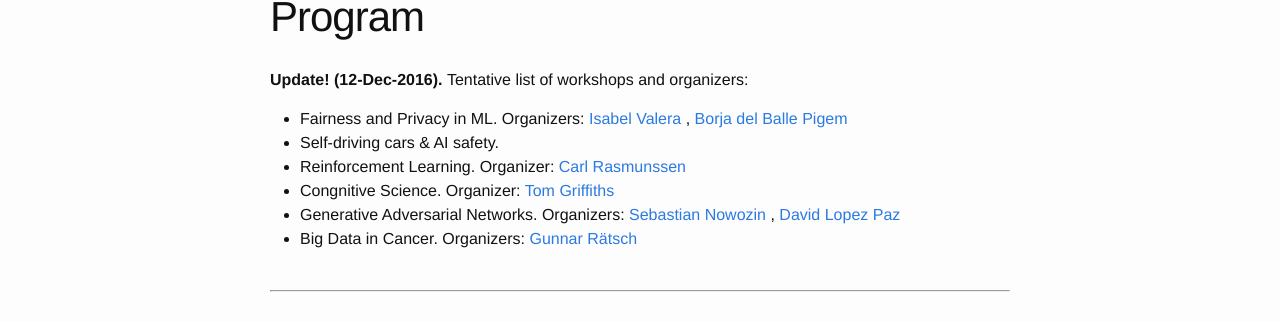
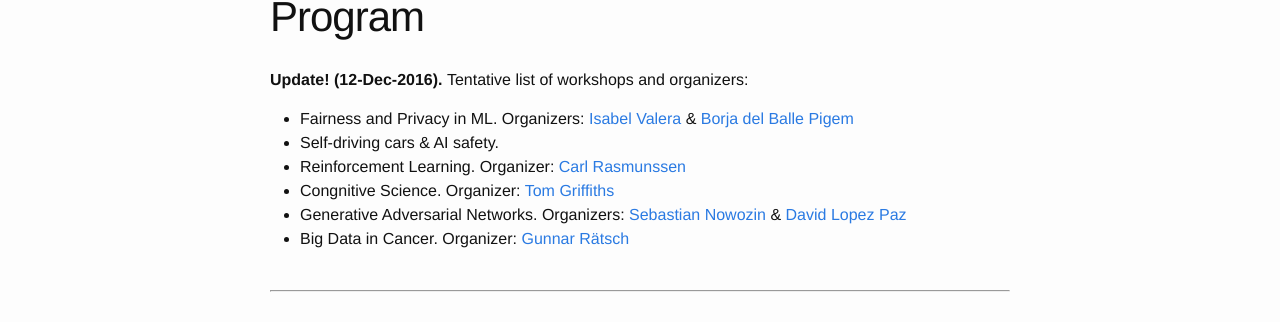
Before and after one commit to dalimeeting/dalimeeting.github.io, a Jekyll site: the page built from program.html, in a window 1280 px wide. Shown: the part 442-764 px from the top of the page. Built offline with Jekyll 4.4.1, drawn with Linux system fonts in a browser that asks for light colours.

Commit message:
Update program.html

```diff
--- a/_layouts/program.html
+++ b/_layouts/program.html
@@ -9,14 +9,12 @@ title: Program
 <p> <b> Update! (12-Dec-2016). </b> Tentative list of workshops and organizers: </p>
 
 <ul>
-  <li> Fairness and Privacy in ML. Organizers: <a href="https://people.mpi-sws.org/~ivalera/"> Isabel Valera </a>
-	  ,<a href="http://www.lancaster.ac.uk/~deballep/"> Borja del Balle Pigem</a> </li>
+  <li> Fairness and Privacy in ML. Organizers: <a href="https://people.mpi-sws.org/~ivalera/"> Isabel Valera </a>&amp; <a href="http://www.lancaster.ac.uk/~deballep/"> Borja del Balle Pigem</a> </li>
   <li> Self-driving cars &amp; AI safety. </li>
   <li> Reinforcement Learning. Organizer: <a href="http://learning.eng.cam.ac.uk/carl/"> Carl Rasmunssen </a></li>
   <li> Congnitive Science. Organizer: <a href="http://cocosci.berkeley.edu/tom/index.php"> Tom Griffiths </a></li>
-  <li> Generative Adversarial Networks. Organizers: <a href="http://www.nowozin.net/sebastian/"> Sebastian Nowozin </a>,
-	<a href="http://lopezpaz.org/"> David Lopez Paz </a></li>
-  <li> Big Data in Cancer. Organizers: <a href="http://bmi.inf.ethz.ch/personnel/gunnar-ratsch/"> Gunnar Rätsch </a>
+  <li> Generative Adversarial Networks. Organizers: <a href="http://www.nowozin.net/sebastian/"> Sebastian Nowozin </a> &amp; <a href="http://lopezpaz.org/"> David Lopez Paz </a></li>
+  <li> Big Data in Cancer. Organizer: <a href="http://bmi.inf.ethz.ch/personnel/gunnar-ratsch/"> Gunnar Rätsch </a>
 </ul>
 
 
```
